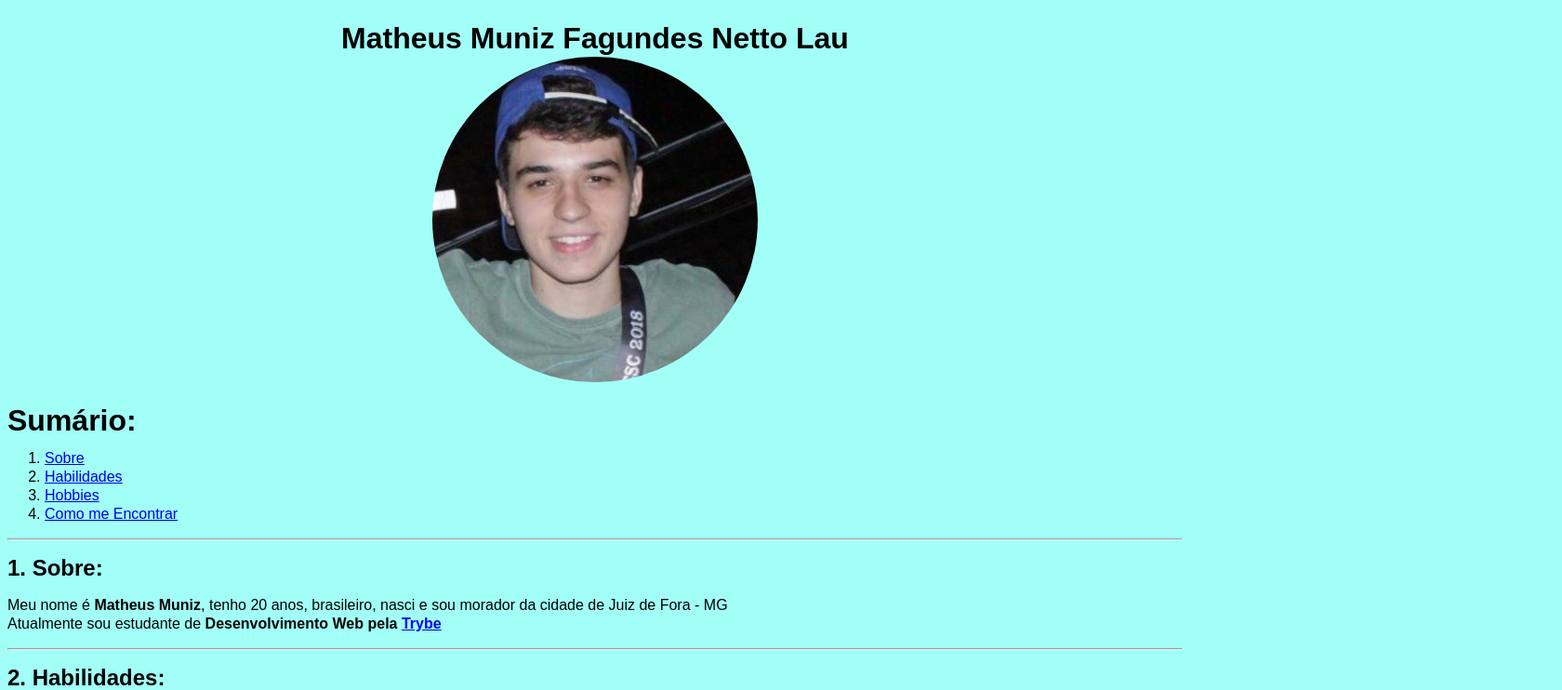
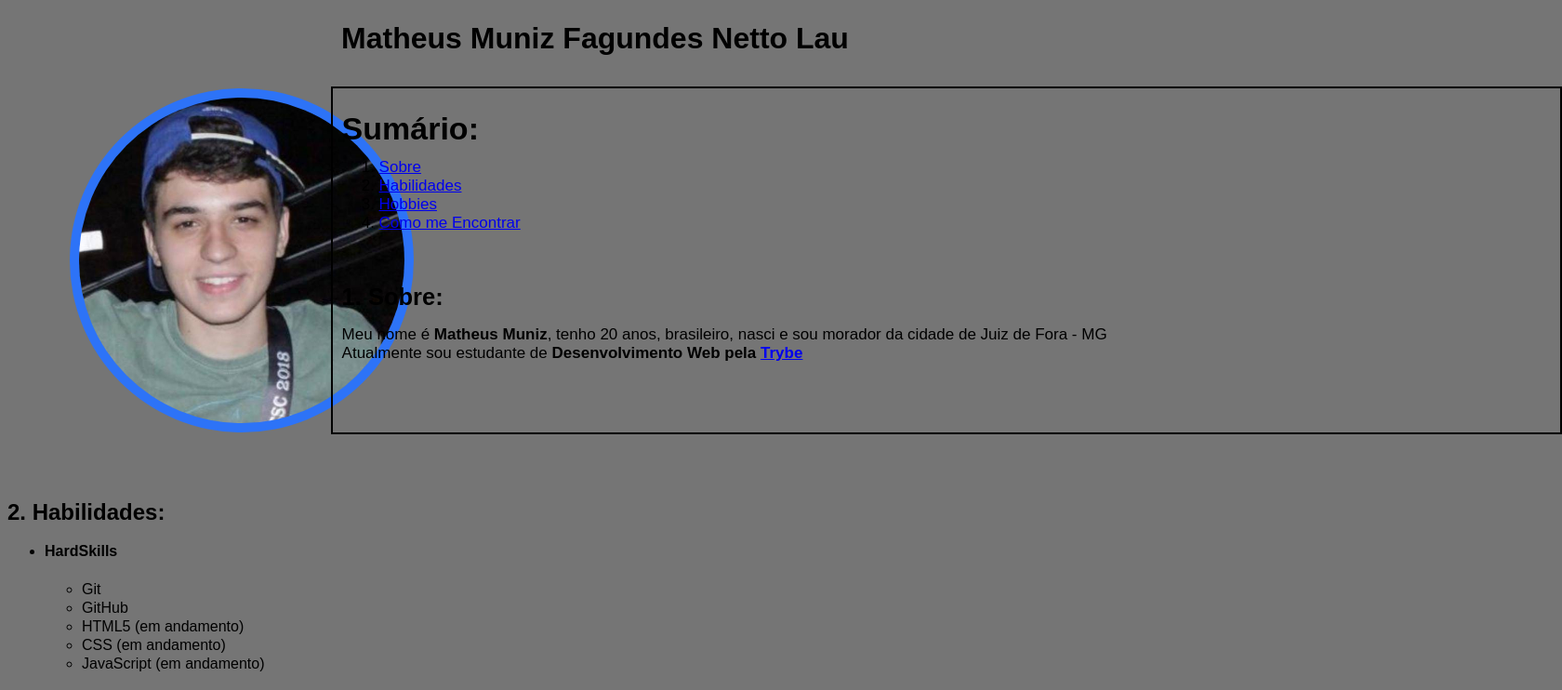
Before and after one commit to matheusmuniz03/matheusmuniz03.github.io, a plain HTML site: page index.html in a window 1280 px wide. Shown: the top 742 px of the page at 93% size, 1680 px wide, since content can reach past the window. Drawn offline with Linux system fonts and the light colour scheme.

Commit message:
criei style.css e atualizei o portfolio

```diff
--- a/index.html
+++ b/index.html
@@ -3,27 +3,15 @@
 <head>
     <meta charset="UTF-8">
     <title>Matheus Muniz</title>
-    <style>
-        body{
-            background-color: rgb(161, 255, 247);
-            color: rgb(0, 0, 0);
-            font-family: Arial, Helvetica, sans-serif;
-            line-height: 20px;
-        }
-        #Portfolio{
-            text-align: center;
-            line-height: 40px;
-        }
-
-    </style>
+    <link rel="stylesheet" href="style.css">
 </head>
 
 <body>
-    <h1 id="Portfolio">Matheus Muniz Fagundes Netto Lau <br>
-    <img src="foto_perfil.jpeg"
-    alt="Foto de perfil de Matheus Muniz"
-     width="350px" style="border-radius: 800px;"> </h1>
-
+    <div class="container-externo">
+        <h1 class="MatheusMuniz">Matheus Muniz Fagundes Netto Lau <br> </h1>
+        <div class="imagem-container">
+            <img src="foto_perfil.jpeg" alt="Foto de perfil de Matheus Muniz" id="minha-foto" >
+            <div class="container-interno">
                 <h1>Sumário:</h1>
                 <ol>
                     <li><a href="#Sobre"> Sobre</a></li>
@@ -31,12 +19,15 @@
                     <li><a href="#Hobbies">Hobbies</a></li>
                     <li><a href="#Encontrar">Como me Encontrar</a></li>
                 </ol>
-    <hr>
+                <br>
                 <h2 id="Sobre">1. Sobre:</h2>
-    <p id="p-sobre">Meu nome é <strong>Matheus Muniz</strong>, tenho 20 anos, brasileiro, nasci e sou morador da cidade de Juiz de Fora - MG
+                <p>Meu nome é <strong>Matheus Muniz</strong>, tenho 20 anos, brasileiro, nasci e sou morador da cidade de Juiz de Fora - MG
                     <br> Atualmente sou estudante de <strong> Desenvolvimento Web pela <a href="https://www.betrybe.com/" target="_blank">
                     <strong>Trybe</strong></strong></a></p>
-    <hr>
+            </div>
+        </div>
+    </div>
+
     <h2 id="Habilidades">2. Habilidades:</h2>
     <ul>
         <li> <h4>HardSkills</h4></li>
--- /dev/null
+++ b/style.css
@@ -0,0 +1,42 @@
+body{
+    background-color: rgb(117, 117, 117);
+    color: rgb(0, 0, 0);
+    font-family: Arial, Helvetica, sans-serif;
+    line-height: 20px;
+}
+.MatheusMuniz{
+    text-align: center;
+    line-height: 40px;
+}
+
+#minha-foto{
+    border-radius: 800px;
+    width: 350px;
+    position: absolute;
+    left: 75px;
+    top: 95px;
+    padding: 10px;
+    background-color: rgb(45, 115, 247);
+}
+
+.imagem-container{
+    /*border: 1px solid;*/
+    height: 415px;
+}
+
+.container-interno{
+    width: 1300px;
+    position: absolute;
+    left: 27%;
+    height: 350px;
+    padding: 10px;
+    border: 2px solid black;
+    font-size: 17px;
+    margin: 10px;
+}
+
+.container-externo{
+
+    height: 500px;
+
+}
```
Lines whose indentation alone changed are shown as unchanged.
